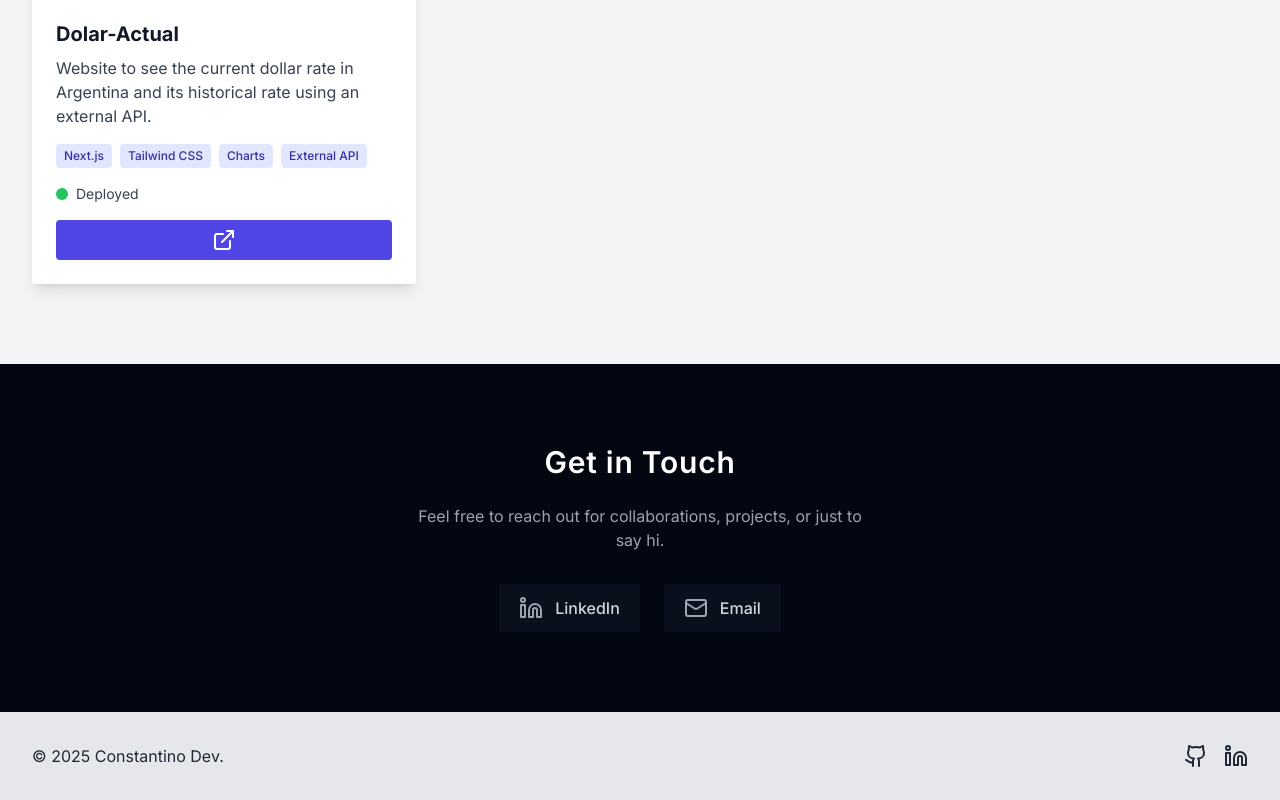
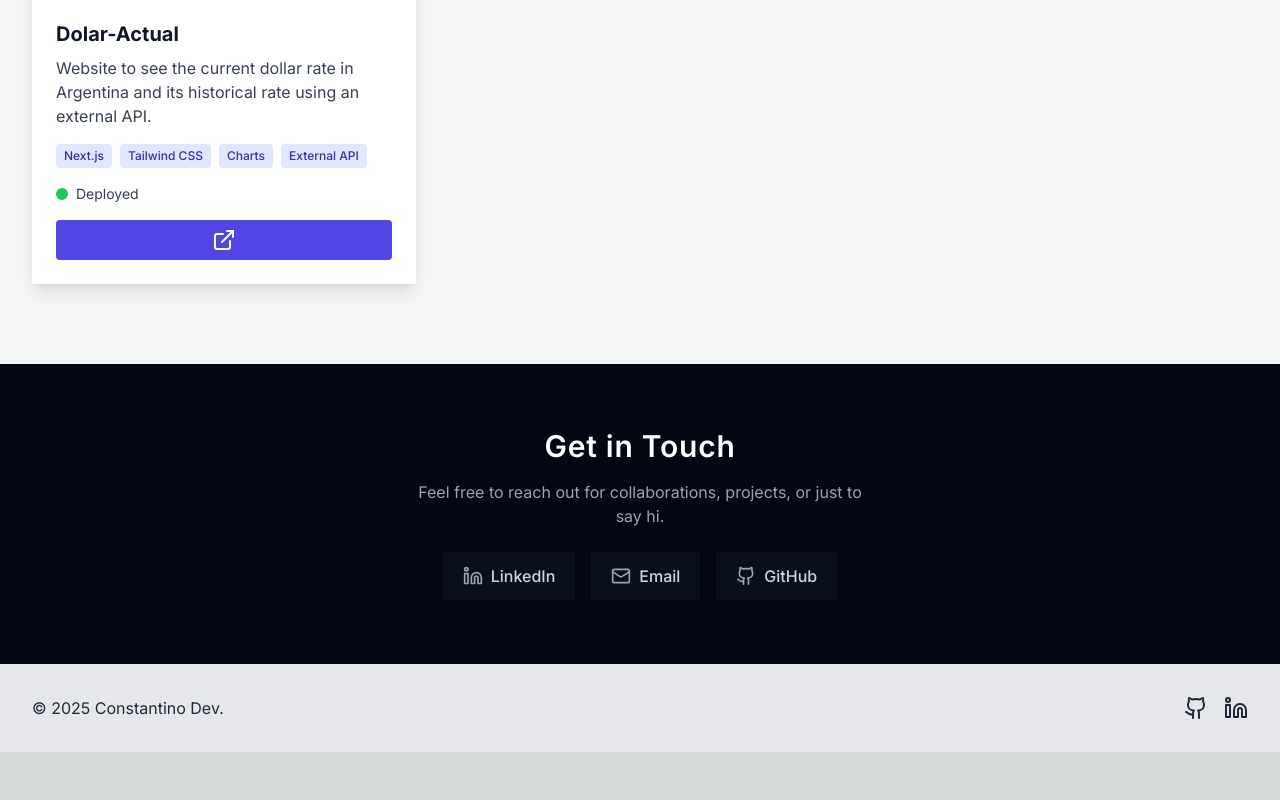
Before and after one commit to consbenjamin/portfolio, a Next.js app: page /en in a window 1280 px wide. Shown: the part 2624-3424 px from the top of the page. After the commit the page ends 3376 px from the top, so only its background shows below. Built offline with nearby package versions, Linux system fonts and the light colour scheme.

Commit message:
finall commit small fix Contact

```diff
--- a/components/Contact.js
+++ b/components/Contact.js
@@ -1,29 +1,30 @@
 import Link from "next/link";
-import { Linkedin, Mail } from "lucide-react";
+import { Linkedin, Mail, Github } from "lucide-react";
 
 export default function Contact({ t }) {
   const contactLinks = [
     { name: "LinkedIn", icon: Linkedin, href: "https://www.linkedin.com/in/constantinoabba/" },
     { name: "Email", icon: Mail, href: "mailto:cons_benjamin9@outlook.com" },
+    { name: "GitHub", icon: Github, href: "https://github.com/consbenjamin" },
   ];
 
   return (
-    <section id="contact" className="bg-gray-950 text-gray-300 py-20 flex flex-col items-center">
-      <h2 className="text-3xl font-semibold text-white mb-6 tracking-wide">{t.title}</h2>
-      <p className="text-gray-400 mb-8 max-w-md text-center">
-        {t.description}
-      </p>
-      <div className="flex space-x-6">
+    <section id="contact" className="bg-gray-950 text-gray-300 py-16 px-6 flex flex-col items-center">
+      <h2 className="text-2xl sm:text-3xl font-semibold text-white mb-4 tracking-wide">{t.title}</h2>
+      <p className="text-gray-400 mb-6 max-w-md text-center text-sm sm:text-base">{t.description}</p>
+      <div className="flex gap-4 flex-wrap justify-center">
         {contactLinks.map((link) => (
           <Link
             key={link.name}
             href={link.href}
             target="_blank"
             rel="noopener noreferrer"
-            className="group flex items-center space-x-3 px-5 py-3 rounded-lg bg-gray-900/50 backdrop-blur-md hover:bg-gray-800 transition duration-300"
+            className="group flex items-center space-x-2 px-4 py-2 sm:px-5 sm:py-3 rounded-lg bg-gray-900/50 backdrop-blur-md hover:bg-gray-800 transition duration-300"
           >
-            <link.icon size={24} className="text-gray-400 group-hover:text-white transition duration-300" />
-            <span className="text-gray-300 group-hover:text-white transition duration-300 font-medium">{link.name}</span>
+            <link.icon size={20} className="text-gray-400 group-hover:text-white transition duration-300" />
+            <span className="text-gray-300 group-hover:text-white transition duration-300 font-medium text-sm sm:text-base">
+              {link.name}
+            </span>
           </Link>
         ))}
       </div>
```
